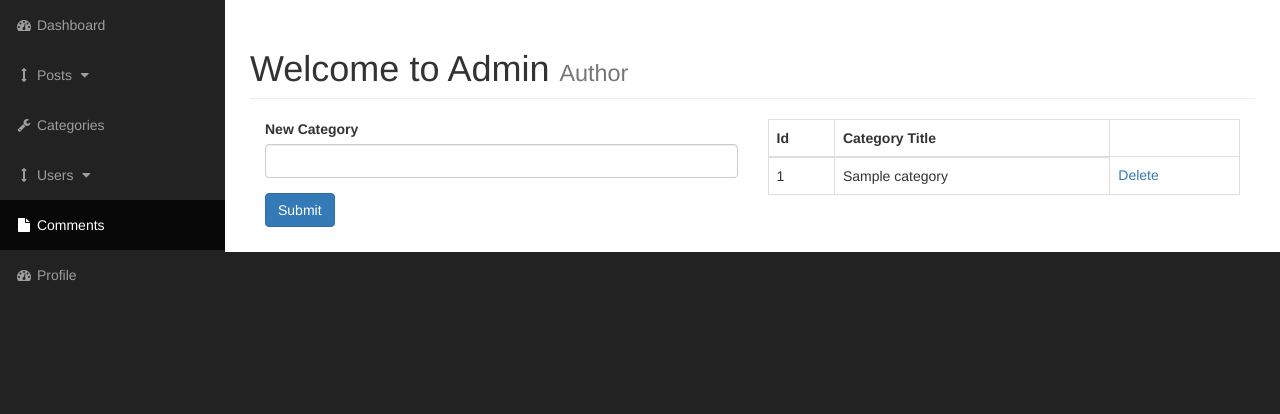
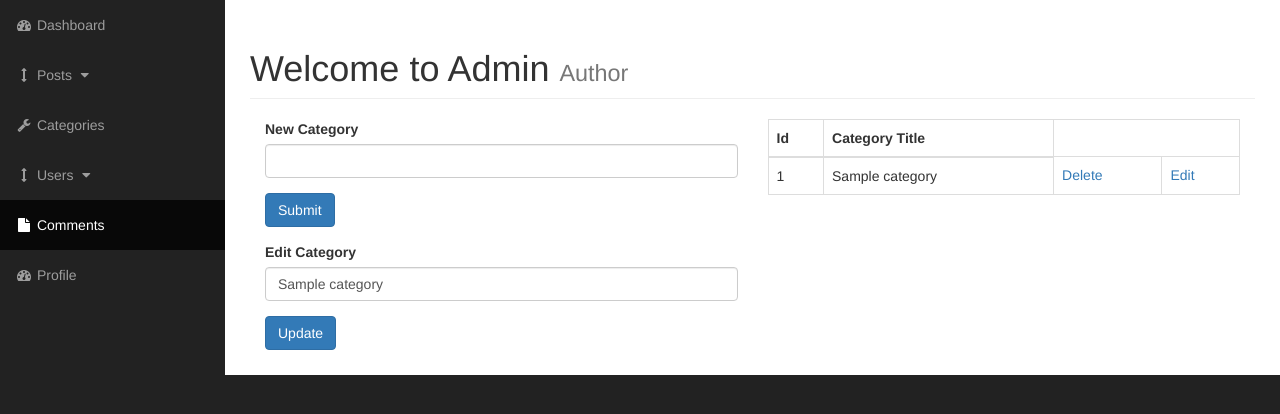
Before and after one commit to zkomic/cms-project, a PHP site: page /admin/categories.php?edit=1 in a window 1280 px wide. Shown: the part 51-465 px from the top of the page. Run offline with PHP 8.4, Linux system fonts and the light colour scheme; tables that the repository leaves empty or names only in its code hold one stand-in row (values such as "Sample post").

Commit message:
edit_categories

```diff
--- a/admin/categories.php
+++ b/admin/categories.php
@@ -4,7 +4,6 @@
 
     <!-- Navigation -->
     <?php include "includes/admin_navigation.php" ?>
-
 
     <div id="page-wrapper">
 
@@ -55,6 +54,17 @@
                                 <input class="btn btn-primary" type="submit" name="submit" value="Submit">
                             </div>
                         </form>
+
+                        <?php
+
+                        if (isset($_GET['edit'])) {
+
+                            $cat_id = $_GET['edit'];
+                            include "includes/edit_category.php";
+                        }
+
+                        ?>
+
                     </div>
                     <div class="col-xs-6">
                         <table class="table table-bordered table-hover">
@@ -81,6 +91,7 @@
                                     echo "<td>{$cat_id}</td>";
                                     echo "<td>{$cat_title}</td>";
                                     echo "<td><a href='categories.php?delete={$cat_id}'>Delete</a></td>";
+                                    echo "<td><a href='categories.php?edit={$cat_id}'>Edit</a></td>";
                                     echo "</tr>";
                                 }
                                 ?>
--- /dev/null
+++ b/admin/includes/edit_category.php
@@ -0,0 +1,52 @@
+<form action="" method="post">
+    <div class="form-group">
+        <label for="cat-title">Edit Category</label>
+
+        <?php
+
+        if (isset($_GET['edit'])) {
+
+            $cat_id = $_GET['edit'];
+
+            $query = "SELECT * FROM categories WHERE cat_id = $cat_id";
+            $edit_category = mysqli_query($connection, $query);
+
+            while ($row = mysqli_fetch_assoc($edit_category)) {
+
+                $cat_id = $row['cat_id'];
+                $cat_title = $row['cat_title'];
+
+        ?>
+
+                <input value="<?php if (isset($cat_title)) {
+                                    echo $cat_title;
+                                } ?>" class="form-control" type="text" name="cat_title">
+
+        <?php
+            }
+        }
+        ?>
+
+        <?php
+        // EDIT CATEGORY
+
+        if (isset($_POST['edit'])) {
+
+            $edit_cat_title = $_POST['cat_title'];
+
+            $query = "UPDATE categories SET cat_title = '{$edit_cat_title}' WHERE cat_id = {$cat_id}";
+            $update_category = mysqli_query($connection, $query);
+            header("Location: categories.php"); //page refresh after deleting
+
+            if (!$update_category) {
+                die("Query failed: " . mysqli_error($connection));
+            }
+        }
+
+        ?>
+
+    </div>
+    <div class="form-group">
+        <input class="btn btn-primary" type="submit" name="edit" value="Update">
+    </div>
+</form>
```
